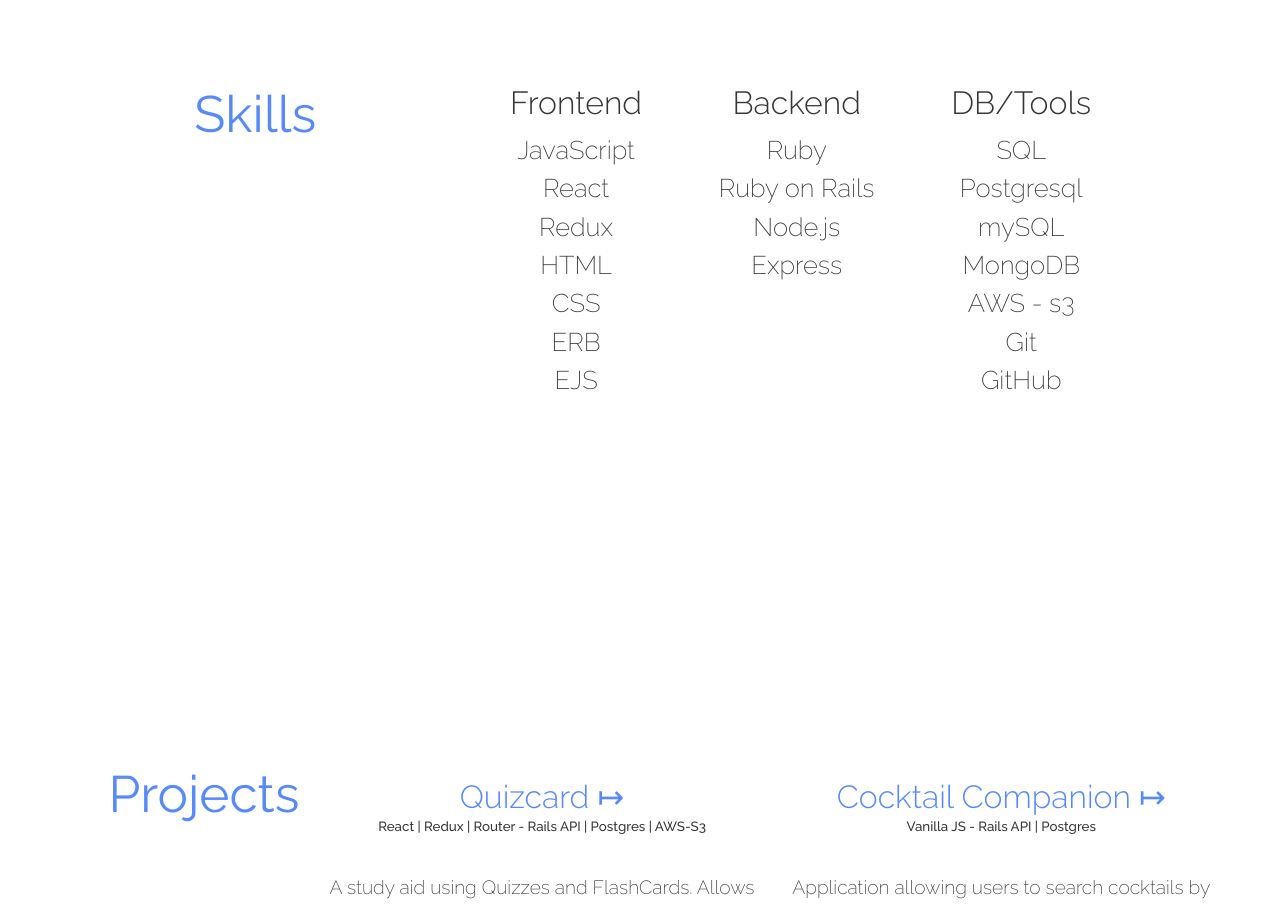
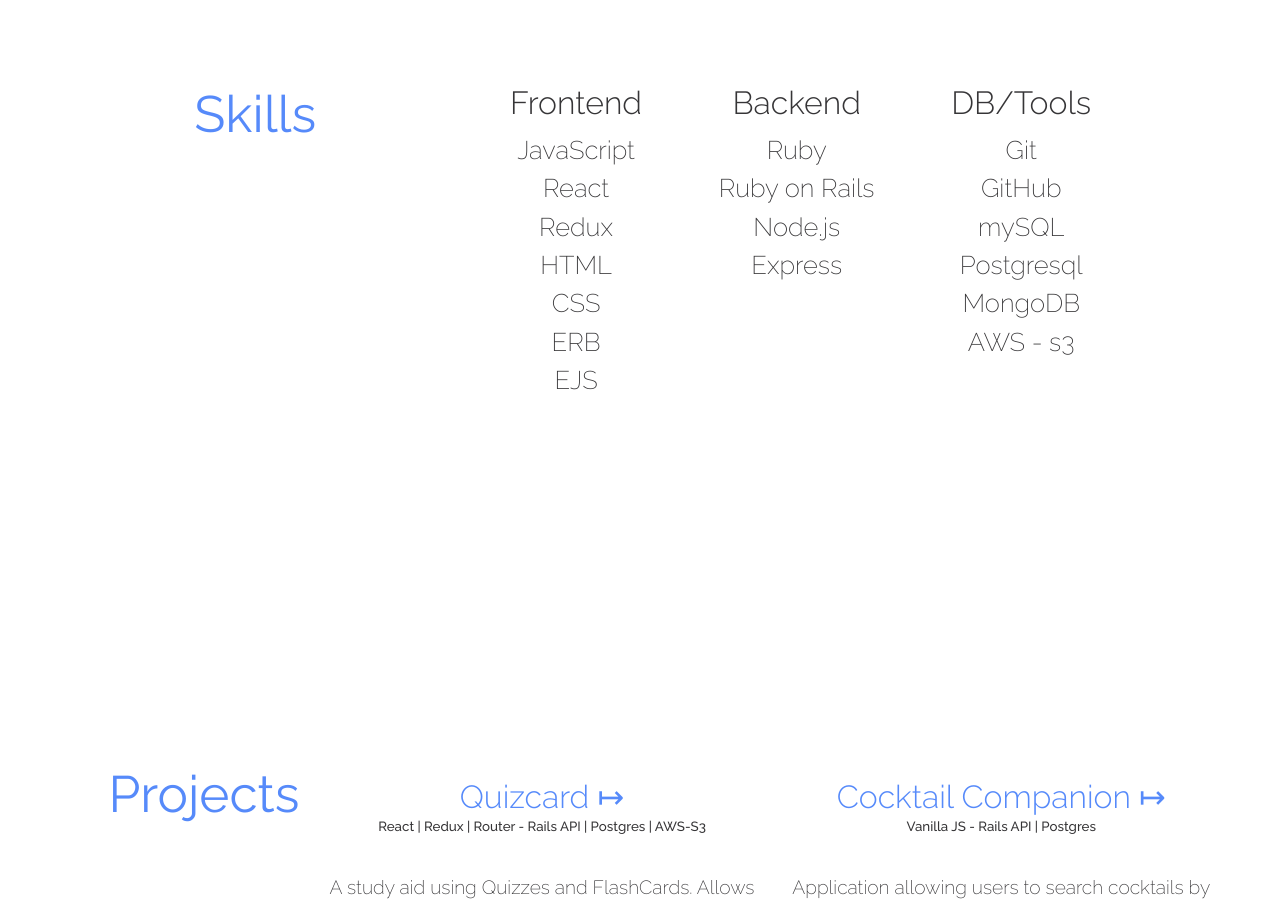
Before and after one commit to brianwlego/brianwlego.github.io, a React (Create React App) app in the folder portfolio/: page / in a window 1280 px wide. Shown: the part 1540-2447 px from the top of the page. Built offline with nearby package versions, Linux system fonts and the light colour scheme; no server answers.

Commit message:
Slight change to styling choices

```diff
--- a/portfolio/src/components/Skills.js
+++ b/portfolio/src/components/Skills.js
@@ -27,13 +27,12 @@ function Skills(){
         </div>
         <div id="dbtools">
           <h5>DB/Tools</h5>
-          <p>SQL</p>
+          <p>Git</p>
+          <p>GitHub</p>
+          <p>mySQL</p>
           <p>Postgresql</p>
-          <p>mySQL</p>
           <p>MongoDB</p>
           <p>AWS - s3</p>
-          <p>Git</p>
-          <p>GitHub</p>
         </div>
       </div>
     </section>
```
